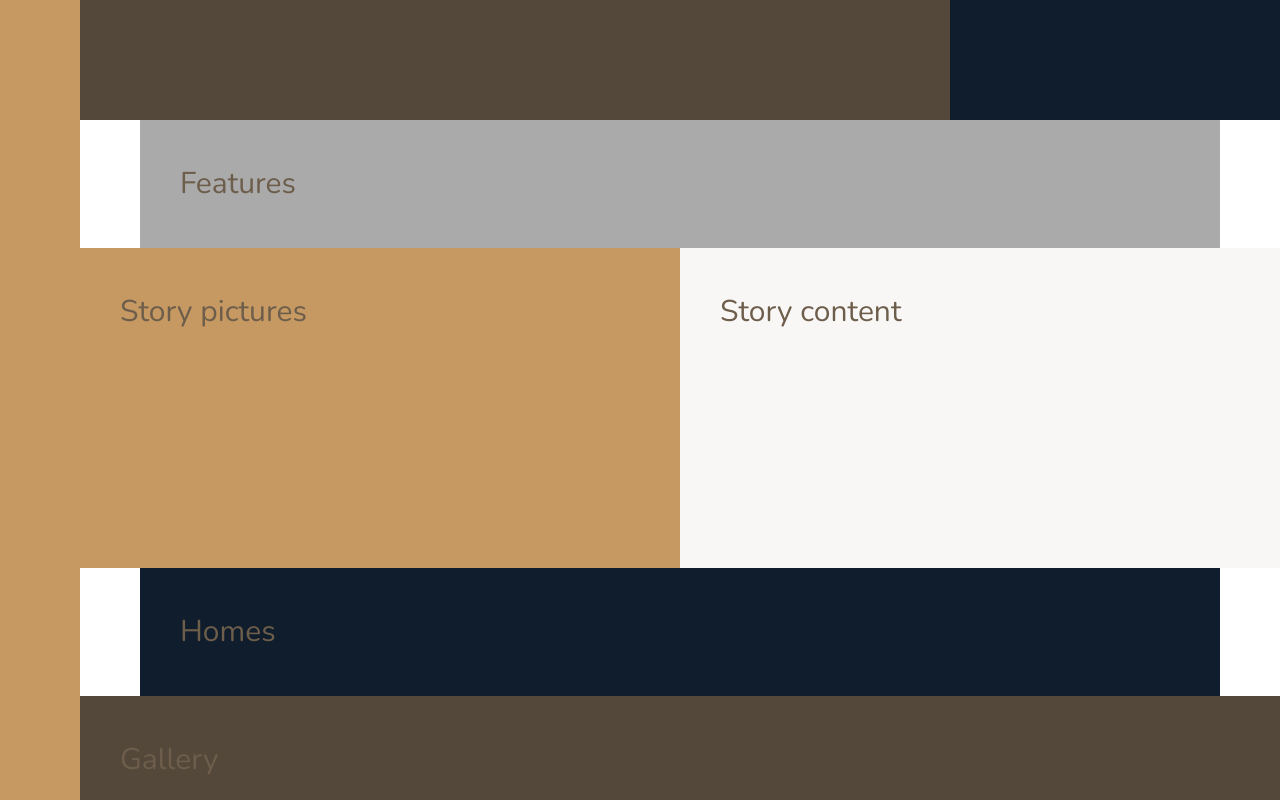
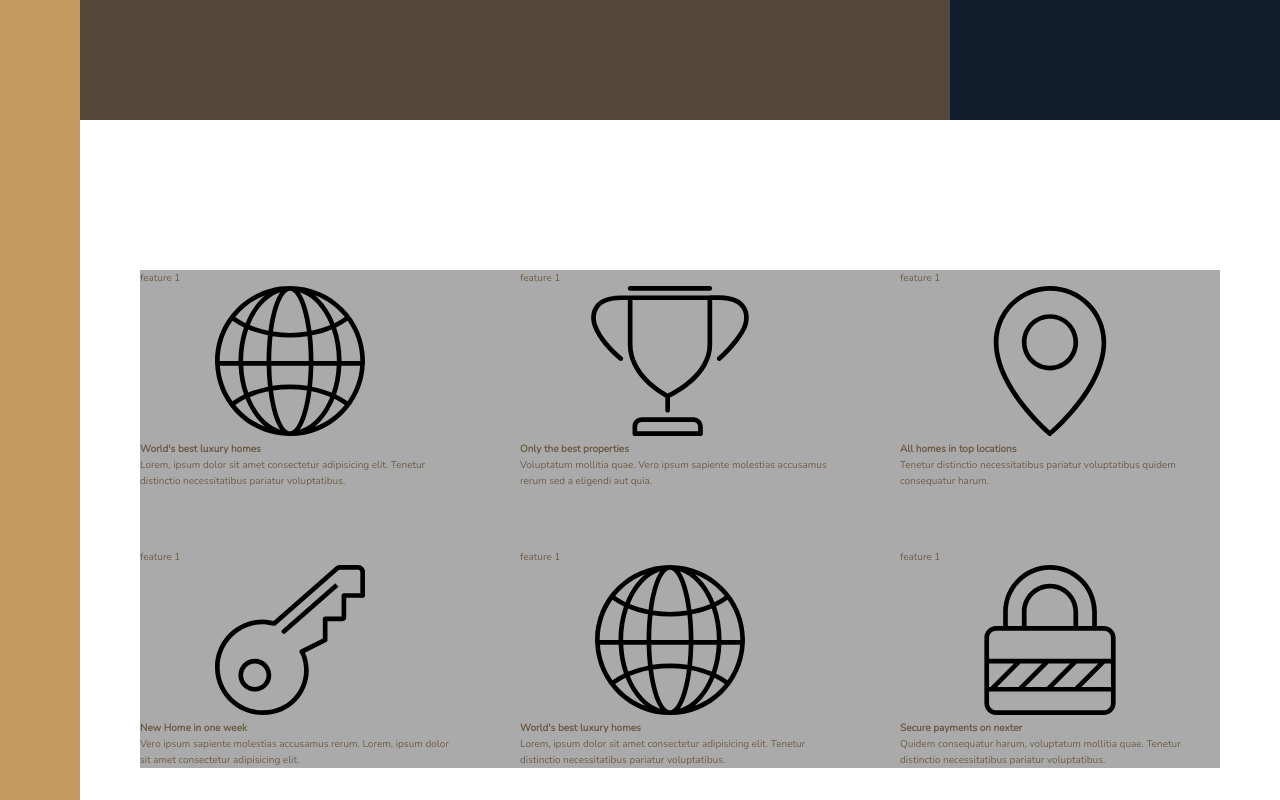
Before and after one commit to velvetcerise/nexter, a website: page index.html in a window 1280 px wide. Shown: the part 520-1320 px from the top of the page. Drawn offline with nearby package versions, Linux system fonts and the light colour scheme.

Commit message:
Build features section

```diff
--- a/index.html
+++ b/index.html
@@ -25,7 +25,63 @@
         </div>
 
         <section class="features">
-            Features
+
+            <div class="feature">feature 1
+                <svg class="feature__icon">
+                    <use xlink:href="img/sprite.svg#icon-global"></use>
+                    <h4 class="heading-4">World's best luxury homes</h4>
+                    <p class="feature__text">Lorem, ipsum dolor sit amet consectetur adipisicing elit. Tenetur distinctio necessitatibus pariatur voluptatibus.</p>
+                </svg>
+            </div>
+
+            <div class="feature">feature 1
+                <svg class="feature__icon">
+                    <use xlink:href="img/sprite.svg#icon-trophy"></use>
+                    <h4 class="heading-4">Only the best properties</h4>
+                    <p class="feature__text">
+                        Voluptatum mollitia quae. Vero ipsum sapiente molestias accusamus rerum sed a eligendi aut quia.
+                    </p>
+                </svg>
+            </div>
+
+            <div class="feature">feature 1
+                <svg class="feature__icon">
+                    <use xlink:href="img/sprite.svg#icon-map-pin"></use>
+                    <h4 class="heading-4">All homes in top locations</h4>
+                    <p class="feature__text">
+                        Tenetur distinctio necessitatibus pariatur voluptatibus quidem consequatur harum.
+                    </p>
+                </svg>
+            </div>
+
+            <div class="feature">feature 1
+                <svg class="feature__icon">
+                    <use xlink:href="img/sprite.svg#icon-key"></use>
+                    <h4 class="heading-4">New Home in one week</h4>
+                    <p class="feature__text">
+                        Vero ipsum sapiente molestias accusamus rerum. Lorem, ipsum dolor sit amet consectetur adipisicing elit.
+                    </p>
+                </svg>
+            </div>
+
+            <div class="feature">feature 1
+                <svg class="feature__icon">
+                    <use xlink:href="img/sprite.svg#icon-global"></use>
+                    <h4 class="heading-4">World's best luxury homes</h4>
+                    <p class="feature__text">Lorem, ipsum dolor sit amet consectetur adipisicing elit. Tenetur distinctio necessitatibus pariatur voluptatibus.</p>
+                </svg>
+            </div>
+
+            <div class="feature">feature 1
+                <svg class="feature__icon">
+                    <use xlink:href="img/sprite.svg#icon-lock"></use>
+                    <h4 class="heading-4">Secure payments on nexter</h4>
+                    <p class="feature__text">
+                        Quidem consequatur harum, voluptatum mollitia quae. Tenetur distinctio necessitatibus pariatur voluptatibus.
+                    </p>
+                </svg>
+            </div>
+
         </section>
 
         <div class="story__pictures">
--- a/sass/_base.scss
+++ b/sass/_base.scss
@@ -41,8 +41,8 @@ body {
     // Never grows larger than 140px, but it adapts to the vw
     grid-template-columns: [sidebar-start ] 8rem [sidebar-end full-start] minmax(6rem, 1fr) [center-start] repeat(8, [col-start] minmax(min-content, 14rem) [col-end]) [center-end] minmax(6rem, 1fr) [full-end]; // 14rem / 8 = 142.5px -> 14rem
 
-    & > * {
-        padding: 40px;
-        font-size: 3rem;
-    }
+    // & > * {
+    //     padding: 40px;
+    //     font-size: 3rem;
+    // }
 }
--- a/sass/_features.scss
+++ b/sass/_features.scss
@@ -1,4 +1,11 @@
 .features {
     background-color: $color-grey-light-2;
     grid-column: center-start / center-end;
+
+    margin: 15rem 0;
+
+    // creating an implicit grid
+    display: grid;
+    grid-template-columns: repeat(3, 1fr);
+    grid-gap: 6rem;
 }
```
Also changed, not shown: css/style.css.
